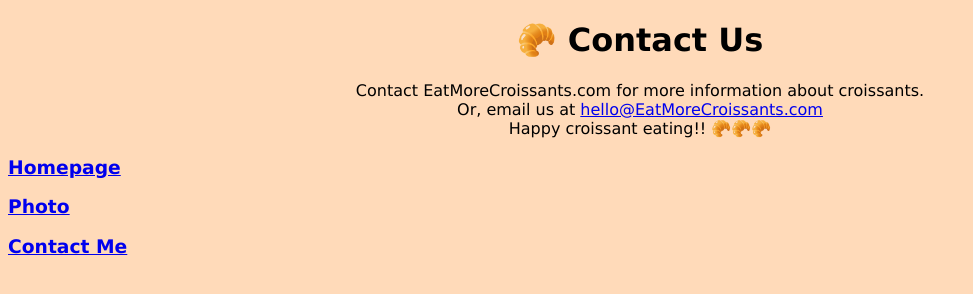
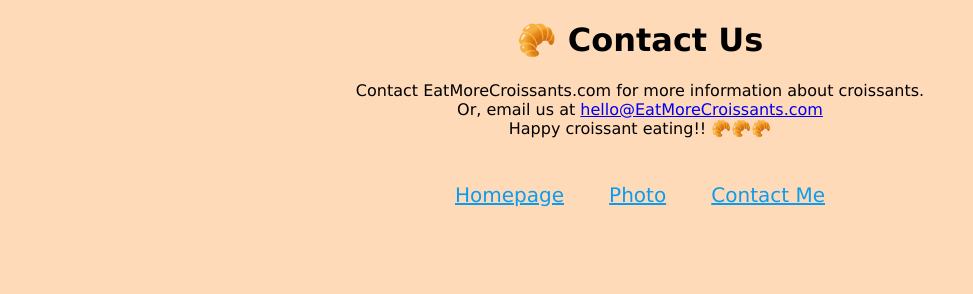
Before and after one commit to hillham7/Croissant-static-website, a plain HTML site: page contact.html in a window 1280 px wide. Shown: the whole page, without its empty margins (0-973 px from the left). Drawn offline with Linux system fonts and the light colour scheme.

Commit message:
Created footer links at the bottom of each page, added the SEO description and updated CSS/styling on each page

```diff
--- a/CSS/app.css
+++ b/CSS/app.css
@@ -8,3 +8,22 @@ h1,
 p {
   text-align: center;
 }
+
+.photo {
+  display: block;
+  margin: auto;
+  max-width: 100%;
+  border-radius: 10%;
+  box-shadow: 10px 5px 5px #e58cdb;
+}
+
+footer {
+  text-align: center;
+  margin-top: 45px;
+}
+
+footer a {
+  color: #0c9cee;
+  font-size: 20px;
+  margin: 0 20px;
+}
--- a/contact.html
+++ b/contact.html
@@ -5,7 +5,9 @@
     <meta http-equiv="X-UA-Compatible" content="IE=edge">
     <meta name="viewport" content="width=device-width, initial-scale=1.0">
     <link rel="stylesheet" href="CSS/app.css" />
-    <title>Document</title>
+    <title>EatMoreCroissants.com Contact Page</title>
+    <meta name="description"
+        content="Contact EatMoreCroissants.com to place your croissant order so you can enjoy these tasty pastries at home." />
 
 </head>
 <body>
@@ -16,20 +18,16 @@
         <p>
         Contact EatMoreCroissants.com for more information about croissants.
         <br />
-        Or, email us at <a href="mailto:hello@EatMoreCroissants.com">hello@EatMoreCroissants.com</a>
+        Or, email us at <a href="mailto:hello@EatMoreCroissants.com" title="EatMoreCroissants.com Email link">hello@EatMoreCroissants.com</a>
         <br />
         Happy croissant eating!! 🥐🥐🥐
         </p>
     </div>
-    <h3>
-        <a href="index.html">Homepage</a>
-    </h3>
-    <h3>
-        <a href="photo.html">Photo</a>
-    </h3>
-    <h3>
-        <a href="contact.html">Contact Me</a>
-    </h3>
+    <footer>
+        <a href="index.html" title="EatMoreCroissants.com Homepage">Homepage</a>
+        <a href="photo.html" title="A tasty croissant">Photo</a>
+        <a href="contact.html" title="EatMoreCroissants.com Contact link">Contact Me</a>
+    </footer>
 
 </body>
 </html>
```
Also changed, not shown: index.html (+7 -10 lines), photo.html (+9 -11 lines).
